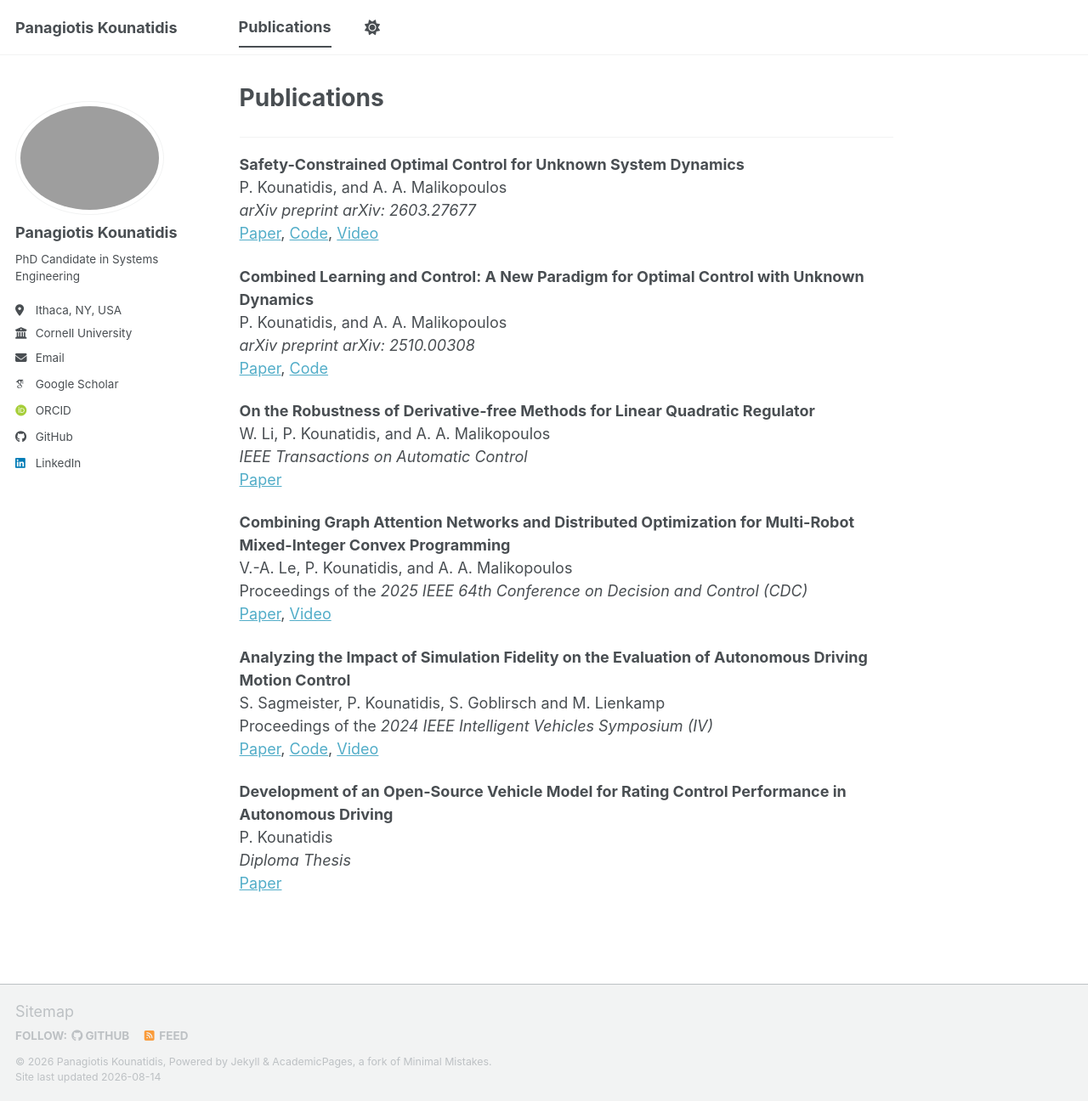
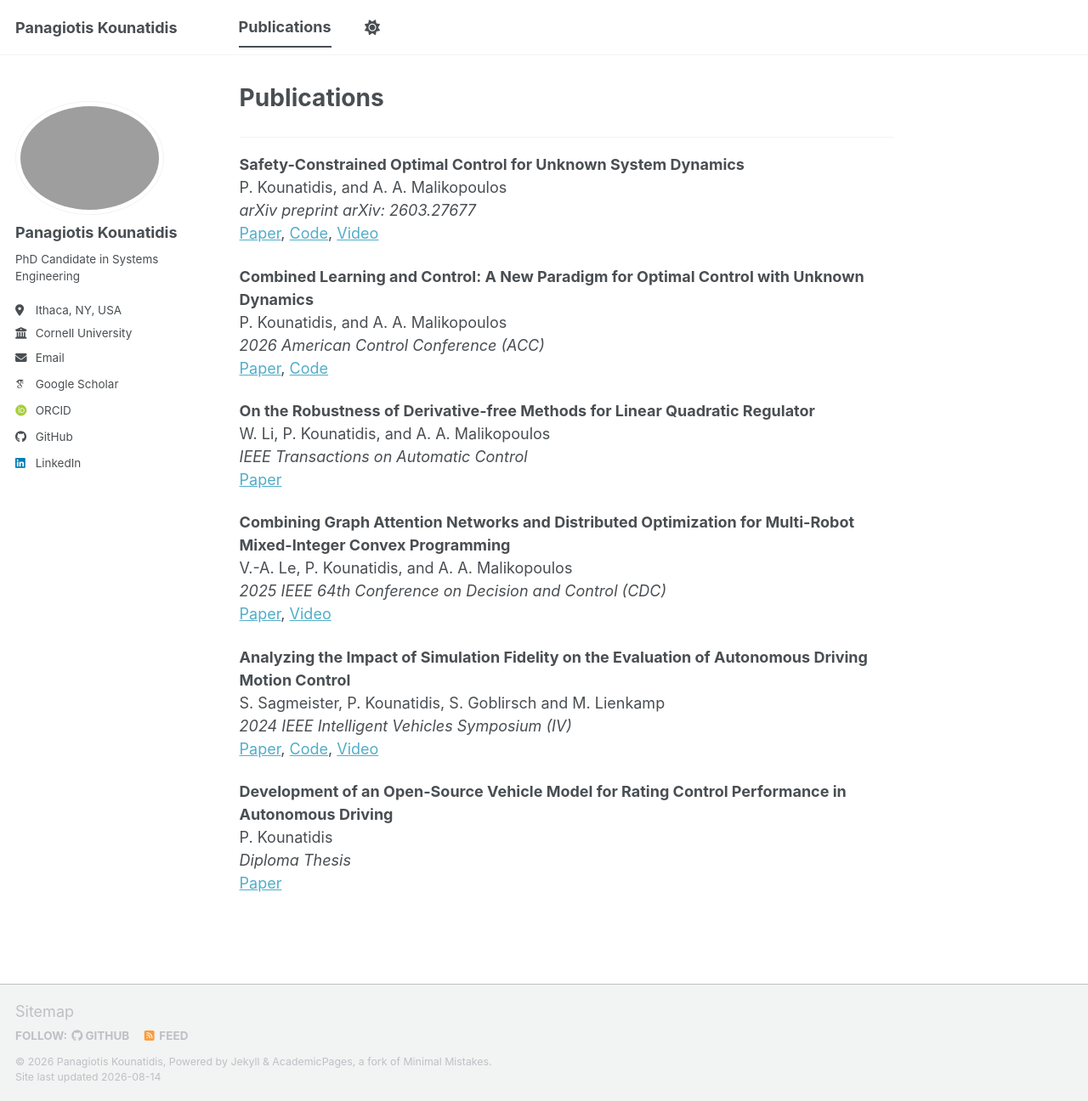
Before and after one commit to Panos20102k/Panos20102k.github.io, a Jekyll site: the page built from _pages/publications.md, in a window 1280 px wide and 1296 px high. Shown: the whole window at 85% size. Built offline with Jekyll 4.4.1, drawn with Linux system fonts in a browser that asks for light colours; some web fonts are replaced; a script bundle is joined from its source files by our own code; library files that are not in the unit come from our copies.

Commit message:
updated publications

```diff
--- a/_pages/publications.md
+++ b/_pages/publications.md
@@ -12,8 +12,8 @@ P. Kounatidis, and A. A. Malikopoulos
 
 **Combined Learning and Control: A New Paradigm for Optimal Control with Unknown Dynamics**
 P. Kounatidis, and A. A. Malikopoulos
-*arXiv preprint arXiv: 2510.00308*
-[Paper](https://arxiv.org/abs/2510.00308), [Code](https://github.com/Panos20102k/Learning-LQR)
+*2026 American Control Conference (ACC)*
+[Paper](https://ieeexplore.ieee.org/document/11615492), [Code](https://github.com/Panos20102k/Learning-LQR)
 
 **On the Robustness of Derivative-free Methods for Linear Quadratic Regulator**
 W. Li, P. Kounatidis, and A. A. Malikopoulos
@@ -22,12 +22,12 @@ W. Li, P. Kounatidis, and A. A. Malikopoulos
 
 **Combining Graph Attention Networks and Distributed Optimization for Multi-Robot Mixed-Integer Convex Programming**
 V.-A. Le, P. Kounatidis, and A. A. Malikopoulos
-Proceedings of the *2025 IEEE 64th Conference on Decision and Control (CDC)*
+*2025 IEEE 64th Conference on Decision and Control (CDC)*
 [Paper](https://ieeexplore.ieee.org/abstract/document/11312656), [Video](https://www.youtube.com/watch?v=3Of0j3a5fGw)
 
 **Analyzing the Impact of Simulation Fidelity on the Evaluation of Autonomous Driving Motion Control**
 S. Sagmeister, P. Kounatidis, S. Goblirsch and M. Lienkamp
-Proceedings of the *2024 IEEE Intelligent Vehicles Symposium (IV)*
+*2024 IEEE Intelligent Vehicles Symposium (IV)*
 [Paper](https://ieeexplore.ieee.org/abstract/document/10588858), [Code](https://github.com/TUMFTM/Open-Car-Dynamics), [Video](https://www.youtube.com/watch?v=2uVidmMZ9ns)
 
 **Development of an Open-Source Vehicle Model for Rating Control Performance in Autonomous Driving**
```
